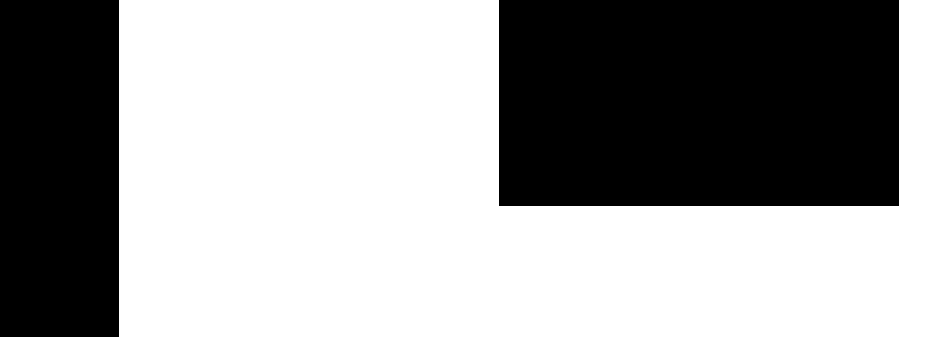
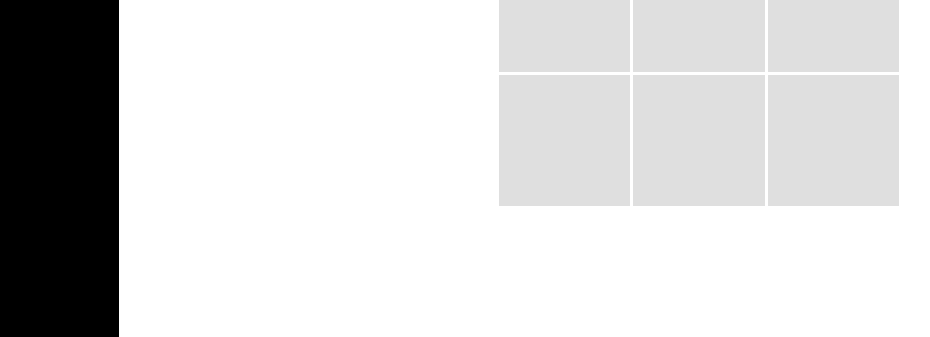
Before and after one commit to PetraCore/tic-tac-toe, a plain HTML site: page index.html in a window 1280 px wide. Shown: the part 410-747 px from the top of the page, without its empty margins (1-931 px from the left). Drawn offline with nearby package versions, Linux system fonts and the light colour scheme.

Commit message:
Add visual gameboard interface

```diff
--- a/index.html
+++ b/index.html
@@ -6,7 +6,7 @@
     <title>Tic-Tac-Toe</title>
     <link rel="stylesheet" href="style.css">
     <link rel="stylesheet" href="normalize.css">
-    <script src="script.js"></script>
+    <script src="script.js" defer></script>
     <link rel="preconnect" href="https://fonts.googleapis.com">
     <link rel="preconnect" href="https://fonts.gstatic.com" crossorigin>
     <link href="https://fonts.googleapis.com/css2?family=Oswald:wght@200..700&display=swap" rel="stylesheet">
@@ -24,16 +24,8 @@
             </h1>
         </div>
         <div class="main-column">
-            <div class="main">
-                <div class="ticTacToe">
-                    <h1 class="gameStateInfo">
-                        <span class="player1">P1</span>
-                        vs
-                        <span class="player2">P2</span>
-                    </h1>
-                    <div class="board"></div>
-                </div>
-            </div>
+            <div class="main"></div>
+
             <div class="footer">
                 Made by
                 <a href="https://github.com/PetraCore/tic-tac-toe" target="_blank" rel="noreferrer noopener">
--- a/script.js
+++ b/script.js
@@ -38,7 +38,6 @@ function GameBoard(
         return board[row][column];
     }
 
-
     const getBoard = () => board;
 
     const markBoard = (row, column, value) => {
@@ -74,7 +73,10 @@ function GameBoard(
     };
 }
 
+
+
 function GameController(
+    boardSize = 3,
     playerOneName = 'P1',
     playerTwoName = 'P2'
 ) {
@@ -103,9 +105,100 @@ function GameController(
         activePlayer = activePlayer === players[0] ? players[1] : players[0];
     }
 
-    const boardRows = 3;
+    const boardRows = boardSize;
     const boardColumns = boardRows;
     const board = GameBoard(boardRows, boardColumns);
+
+    function ScreenController() {
+        const screen = document.querySelector('.main');
+
+        const displayGameScreen = () =>  {
+            screen.innerHTML = '';
+
+            const gameWrapper = document.createElement('div');
+            gameWrapper.classList.add('ticTacToe');
+
+            const gameStateInfo = document.createElement('h1');
+            gameStateInfo.classList.add('gameStateInfo');
+            gameStateInfo.innerHTML = `
+                <span class="player1">P1</span>
+                vs
+                <span class="player2">P2</span>
+            `;
+
+            const gameboard = document.createElement('div');
+            gameboard.classList.add('board');
+            gameboard.style.display = 'grid';
+            gameboard.style.gridTemplate =
+            `repeat(${boardRows}, 1fr) / repeat(${boardColumns}, 1fr)`;
+
+            gameWrapper.appendChild(gameStateInfo);
+            gameWrapper.appendChild(gameboard);
+
+            screen.appendChild(gameWrapper);
+
+            displayGameboard();
+        };
+
+        const handleCellActivation = (event) => {
+            const cell = event.target;
+            const row = cell.dataset.row;
+            const column = cell.dataset.column;
+
+            playRound(column, row);
+        }
+
+        const displayGameboard = () => {
+            const gameboard = screen.querySelector('.board');
+            gameboard.innerHTML = '';
+
+            for (let row = 0; row < boardRows; row++) {
+                for (let column = 0; column < boardColumns; column++) {
+                    let cell = document.createElement('button');
+
+                    cell.classList.add('cell');
+                    cell.setAttribute('data-row', row);
+                    cell.setAttribute('data-column', column);
+                    cell.addEventListener('click', handleCellActivation);
+
+                    gameboard.appendChild(cell);
+                }
+            }
+        };
+
+        const getMarkIconHTML = (playerID) => {
+            switch(playerID) {
+                case 1: return `<svg xmlns="http://www.w3.org/2000/svg" width="1em" height="1em" viewBox="0 0 24 24"><path fill="currentColor" d="M12 22q-2.075 0-3.9-.788t-3.175-2.137q-1.35-1.35-2.137-3.175T2 12q0-2.075.788-3.9t2.137-3.175q1.35-1.35 3.175-2.137T12 2q2.075 0 3.9.788t3.175 2.137q1.35 1.35 2.138 3.175T22 12q0 2.075-.788 3.9t-2.137 3.175q-1.35 1.35-3.175 2.138T12 22m0-2q3.35 0 5.675-2.325T20 12q0-3.35-2.325-5.675T12 4Q8.65 4 6.325 6.325T4 12q0 3.35 2.325 5.675T12 20m0-8"/></svg>`;
+                case 2: return `<svg xmlns="http://www.w3.org/2000/svg" width="1em" height="1em" viewBox="0 0 24 24"><path fill="currentColor" d="M6.4 19L5 17.6l5.6-5.6L5 6.4L6.4 5l5.6 5.6L17.6 5L19 6.4L13.4 12l5.6 5.6l-1.4 1.4l-5.6-5.6z"/></svg>`;
+                default: return '?';
+            }
+        }
+
+        const updateCell = (row, column) => {
+            const cell = screen.querySelector(`.cell[data-row="${row}"][data-column="${column}"]`);
+            const playerID = board.getCell(row, column).getValue();
+
+            cell.classList.add(`player${playerID}`);
+            cell.innerHTML = getMarkIconHTML(playerID);
+            cell.disabled = true;
+        }
+
+        const lockGameBoard = () => {
+            const cells = screen.querySelectorAll('.cell');
+            cells.forEach(cell => {
+                cell.disabled = true;
+                cell.setAttribute('tabindex', -1);
+            });
+        }
+
+        return {
+            displayGameScreen,
+            updateCell,
+            lockGameBoard
+        }
+    }
+
+    const screen = ScreenController();
 
     const printNewRound = () => {
         board.printBoard();
@@ -119,6 +212,7 @@ function GameController(
 
     const handleVictory = (victor) => {
         isGameInProgress = false;
+        screen.lockGameBoard();
         printVictoryScreen(victor);
     }
 
@@ -230,6 +324,7 @@ function GameController(
 
         console.log(`Placing ${getActivePlayer().name}'s mark into cell with coordinates: [X: ${column}, Y: ${row}]`);
         board.markBoard(row, column, getActivePlayer().markID);
+        screen.updateCell(row, column);
 
         if (checkWinningConditions()) {
             handleVictory(getActivePlayer());
@@ -244,6 +339,7 @@ function GameController(
         isGameInProgress = true;
         board.generateNewBoard();
         printNewRound();
+        screen.displayGameScreen();
     }
 
     startNewGame();
--- a/style.css
+++ b/style.css
@@ -91,10 +91,36 @@ a {
 }
 
 .board {
-    background-color: black;
-    display: block;
+    display: grid;
+    gap: 3px;
     width: 400px;
     height: 400px;
+}
+
+.cell {
+    display: grid;
+    justify-content: center;
+    align-items: center;
+
+    background-color: #DFDFDF;
+    border: none;
+    font-size: 4em;
+    overflow: hidden;
+
+    &[disabled] {
+        &.player1 {
+            background-color: #fae5e5;
+        }
+        &.player2 {
+            background-color: #e7f0fd;
+        }
+    }
+
+    &:not([disabled]) {
+        &:hover {
+            opacity: 0.3;
+        }
+    }
 }
 
 .footer {
```
